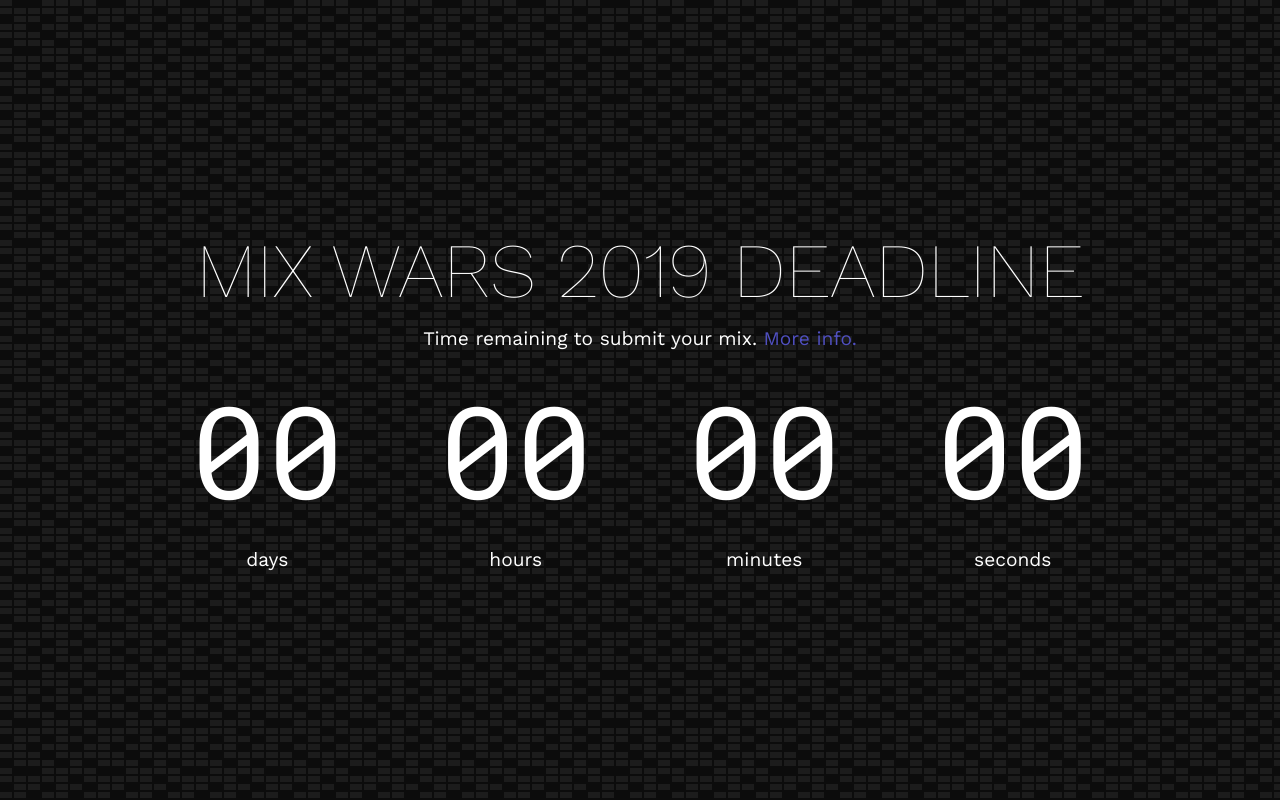
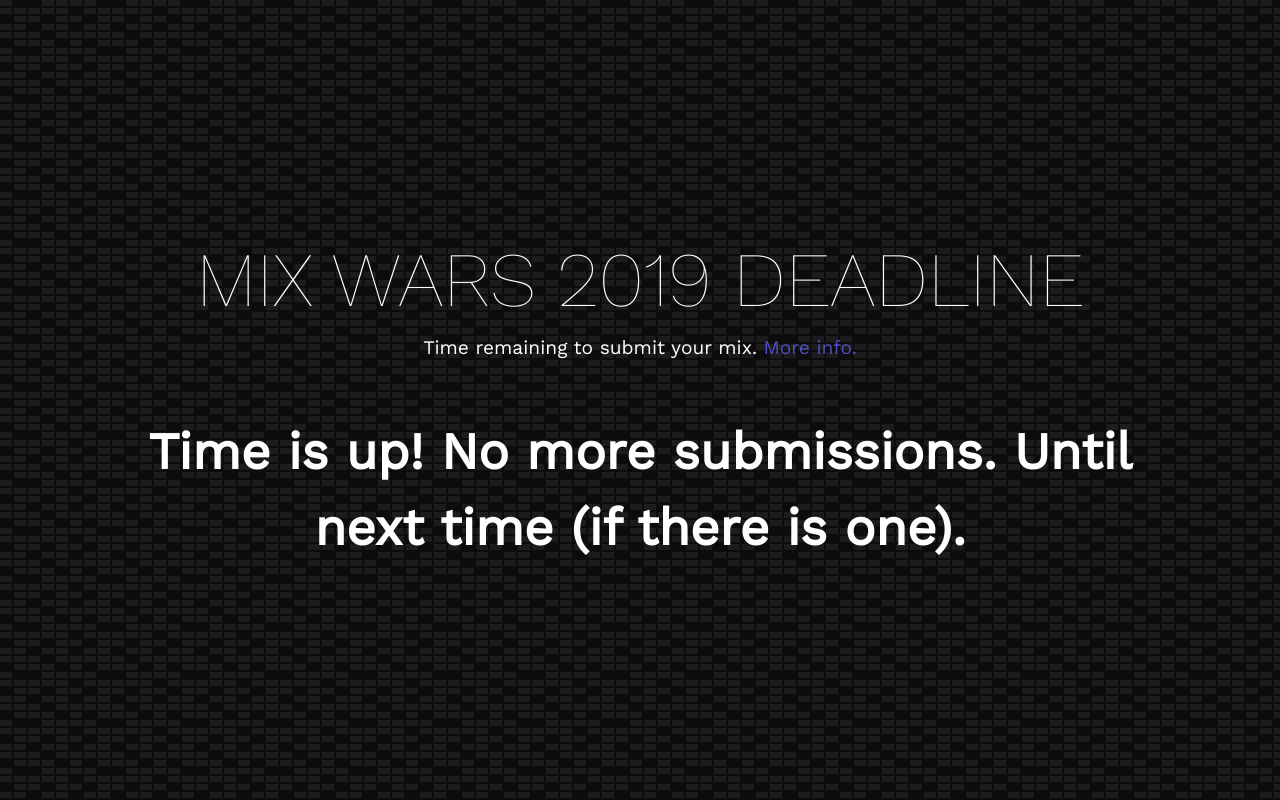
Before and after one commit to twinysam/MixWars2019-countdown, a plain HTML site: page index.html in a window 1280 px wide. Drawn offline with nearby package versions, Linux system fonts and the light colour scheme.

Commit message:
Time's up!
Deadline reached and no more submissions are taken.

```diff
--- a/index.html
+++ b/index.html
@@ -6,7 +6,6 @@
 	<meta name="viewport" content="width=device-width, initial-scale=1.0">
 	<title>Mix Wars 2019 Submission Countdown</title>
 	<meta name="author" content="Santiago Méndez">
-	<script src="https://code.jquery.com/jquery-3.3.1.slim.min.js" integrity="sha384-q8i/X+965DzO0rT7abK41JStQIAqVgRVzpbzo5smXKp4YfRvH+8abtTE1Pi6jizo" crossorigin="anonymous">
 	</script>
 
 	<link rel="stylesheet" href="https://stackpath.bootstrapcdn.com/bootstrap/4.3.1/css/bootstrap.min.css" integrity="sha384-ggOyR0iXCbMQv3Xipma34MD+dH/1fQ784/j6cY/iJTQUOhcWr7x9JvoRxT2MZw1T" crossorigin="anonymous">
@@ -29,49 +28,14 @@
 				<p>Time remaining to submit your mix. <a href="https://www.reddit.com/r/mixingmastering/comments/dhh420/celebrating_10000_subscribers_with_our_own_mixing/" target="_blank">More info.</a>
 				</p>
 				<div id="clock">
-					<!--<div class="time">48 <span class="labels">days</span></div>
-						<div class="time">23 <span class="labels">hours</span></div>
-						<div class="time">24 <span class="labels">minutes</span></div>
-						<div class="time">57 <span class="labels">seconds</span></div>-->
+					<p>Time is up! No more submissions. Until next time (if there is one).</p>
 				</div>
 
 			</div>
 
 		</div>
 	</div>
-	<!--<script src="js/jquery.webticker.min.js" type="text/javascript"></script>
-	<script src="js/simple-rss.js"></script>-->
-	<script src="js/moment.min.js"></script>
-	<script src="js/moment-timezone-with-data.min.js"></script>
-	<script src="js/jquery.countdown.min.js"></script>
-	<script>
-		$(document).ready(function() {
 
-			var deadLine = moment.tz("2019-11-10 18:00:00", "Europe/London");
-			//var deadLine = moment.tz("2019-11-07 19:15:00", "Europe/London");
-			//var checkTime = document.getElementById('tSecond');
-
-			$('#clock').countdown(deadLine.toDate(), function(event) {
-				$(this).html(event.strftime('' +
-					'<div id="tDay" class="time">%D  <span class="labels">days</span></div>' +
-					'<div id="tHour" class="time">%H  <span class="labels">hours</span></div>' +
-					'<div id="tMinute" class="time">%M  <span class="labels">minutes</span></div>' +
-					'<div id="tSecond" class="time">%S <span class="labels">seconds</span></div>'));
-			});
-
-
-			$('#clock').on('DOMSubtreeModified', function() {
-				// check if seconds are 00
-				if (document.getElementById('tDay').textContent.includes("00") && document.getElementById('tHour').textContent.includes("00") && document.getElementById('tMinute').textContent.includes("00") && document.getElementById('tSecond').textContent.includes("00")) {
-
-					$(this).html('<p>Time is up! No more submissions. Until next time (if there is one).</p>');
-				}
-			});
-
-
-		});
-
-	</script>
 </body>
 
 </html>
```
